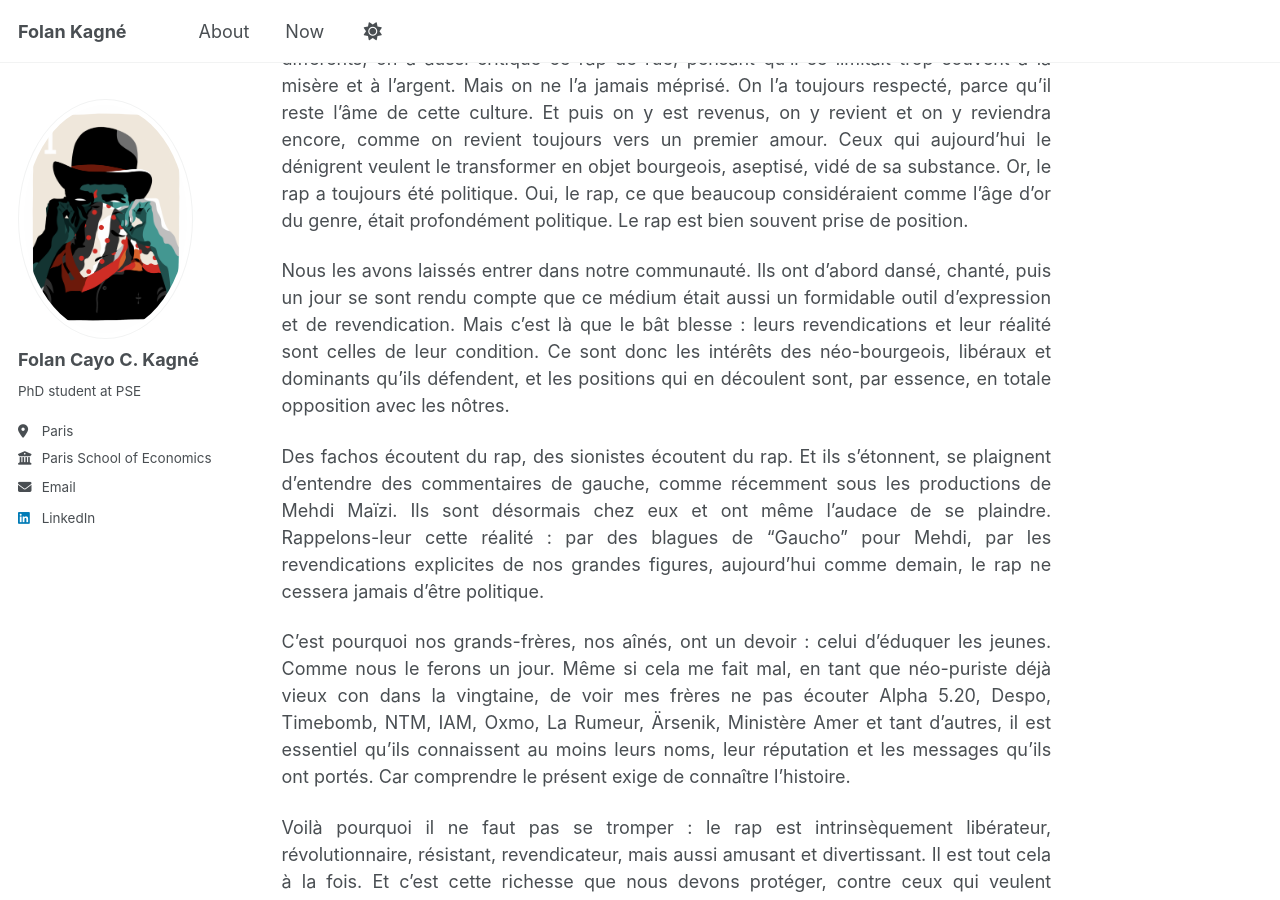
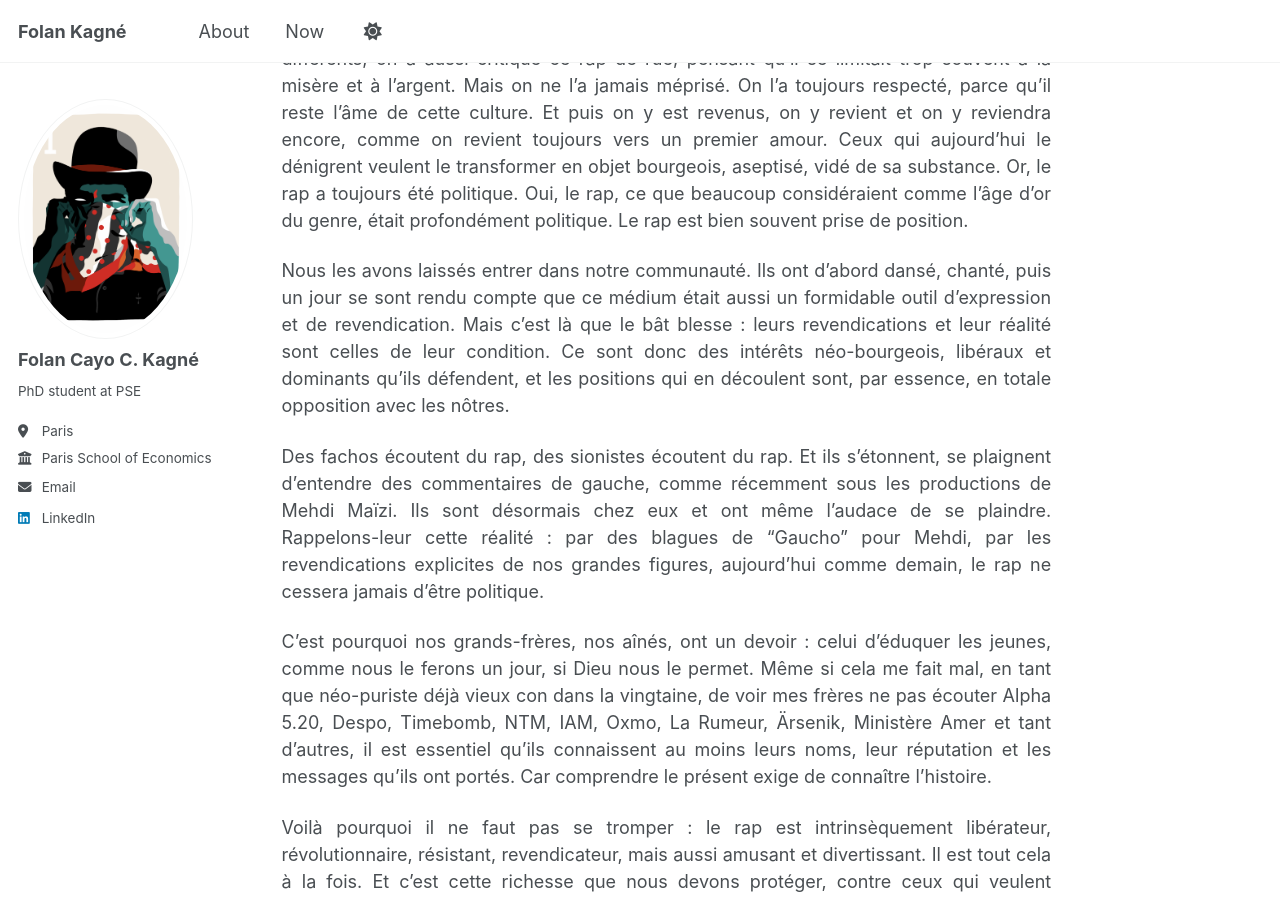
Before and after one commit to folankagne/folankagne.github.io, a Jekyll site: the page built from _posts/2023-12-20-blog-post-2.md, in a window 1280 px wide and 900 px high, scrolled down 897 px. Built offline with Jekyll 4.4.1, drawn with Linux system fonts in a browser that asks for light colours; a script that is not in the unit is left out.

Commit message:
Update 2023-12-20-blog-post-2.md

```diff
--- a/_posts/2023-12-20-blog-post-2.md
+++ b/_posts/2023-12-20-blog-post-2.md
@@ -14,11 +14,11 @@ Le problème n’est pas qu’ils écoutent du rap, mais qu’ils s’en emparen
 
 Pendant un moment, à l’adolescence, on s’est parfois distancés. Quand on se croyait tous différents, on a aussi critiqué ce rap de rue, pensant qu’il se limitait trop souvent à la misère et à l’argent. Mais on ne l’a jamais méprisé. On l’a toujours respecté, parce qu’il reste l’âme de cette culture. Et puis on y est revenus, on y revient et on y reviendra encore, comme on revient toujours vers un premier amour. Ceux qui aujourd’hui le dénigrent veulent le transformer en objet bourgeois, aseptisé, vidé de sa substance. Or, le rap a toujours été politique. Oui, le rap, ce que beaucoup considéraient comme l’âge d’or du genre, était profondément politique. Le rap est bien souvent prise de position.
 
-Nous les avons laissés entrer dans notre communauté. Ils ont d’abord dansé, chanté, puis un jour se sont rendu compte que ce médium était aussi un formidable outil d’expression et de revendication. Mais c’est là que le bât blesse : leurs revendications et leur réalité sont celles de leur condition. Ce sont donc les intérêts des néo-bourgeois, libéraux et dominants qu’ils défendent, et les positions qui en découlent sont, par essence, en totale opposition avec les nôtres.
+Nous les avons laissés entrer dans notre communauté. Ils ont d’abord dansé, chanté, puis un jour se sont rendu compte que ce médium était aussi un formidable outil d’expression et de revendication. Mais c’est là que le bât blesse : leurs revendications et leur réalité sont celles de leur condition. Ce sont donc des intérêts néo-bourgeois, libéraux et dominants qu’ils défendent, et les positions qui en découlent sont, par essence, en totale opposition avec les nôtres.
 
 Des fachos écoutent du rap, des sionistes écoutent du rap. Et ils s’étonnent, se plaignent d’entendre des commentaires de gauche, comme récemment sous les productions de Mehdi Maïzi. Ils sont désormais chez eux et ont même l’audace de se plaindre. Rappelons-leur cette réalité : par des blagues de “Gaucho” pour Mehdi, par les revendications explicites de nos grandes figures, aujourd’hui comme demain, le rap ne cessera jamais d’être politique.
 
-C’est pourquoi nos grands-frères, nos aînés, ont un devoir : celui d’éduquer les jeunes. Comme nous le ferons un jour. Même si cela me fait mal, en tant que néo-puriste déjà vieux con dans la vingtaine, de voir mes frères ne pas écouter Alpha 5.20, Despo, Timebomb, NTM, IAM, Oxmo, La Rumeur, Ärsenik, Ministère Amer et tant d’autres, il est essentiel qu’ils connaissent au moins leurs noms, leur réputation et les messages qu’ils ont portés. Car comprendre le présent exige de connaître l’histoire.
+C’est pourquoi nos grands-frères, nos aînés, ont un devoir : celui d’éduquer les jeunes, comme nous le ferons un jour, si Dieu nous le permet. Même si cela me fait mal, en tant que néo-puriste déjà vieux con dans la vingtaine, de voir mes frères ne pas écouter Alpha 5.20, Despo, Timebomb, NTM, IAM, Oxmo, La Rumeur, Ärsenik, Ministère Amer et tant d’autres, il est essentiel qu’ils connaissent au moins leurs noms, leur réputation et les messages qu’ils ont portés. Car comprendre le présent exige de connaître l’histoire.
 
 Voilà pourquoi il ne faut pas se tromper : le rap est intrinsèquement libérateur, révolutionnaire, résistant, revendicateur, mais aussi amusant et divertissant. Il est tout cela à la fois. Et c’est cette richesse que nous devons protéger, contre ceux qui veulent l’aseptiser ou le détourner de sa véritable nature.
 
```
